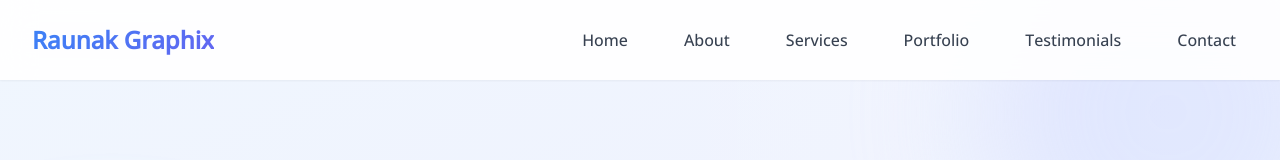
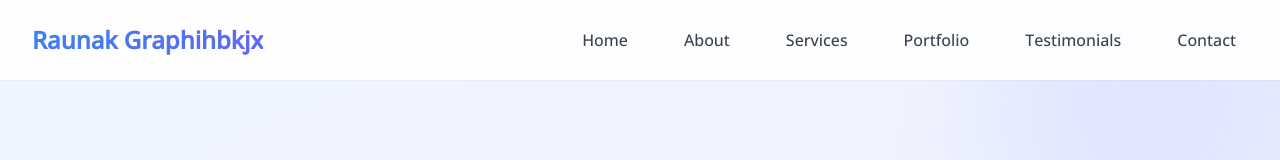
Before and after one commit to Raunak-Graphix/Raunak-Graphix, a plain HTML site: page index.html in a window 1280 px wide. Shown: the top 160 px of the page. Drawn offline with nearby package versions, Linux system fonts and the light colour scheme.

Commit message:
Update index.html

```diff
--- a/index.html
+++ b/index.html
@@ -260,7 +260,7 @@
         <div class="max-w-7xl mx-auto px-4 sm:px-6 lg:px-8">
             <div class="flex justify-between h-20 items-center">
                 <div class="flex-shrink-0 flex items-center">
-                    <span class="text-2xl font-bold gradient-text">Raunak Graphix</span>
+                    <span class="text-2xl font-bold gradient-text">Raunak Graphihbkjx</span>
                 </div>
                 <div class="hidden md:block">
                     <div class="ml-10 flex items-center space-x-8">
```
